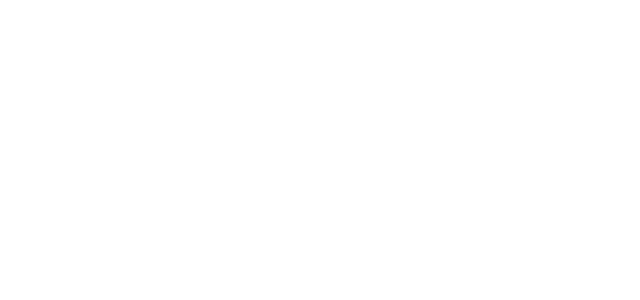
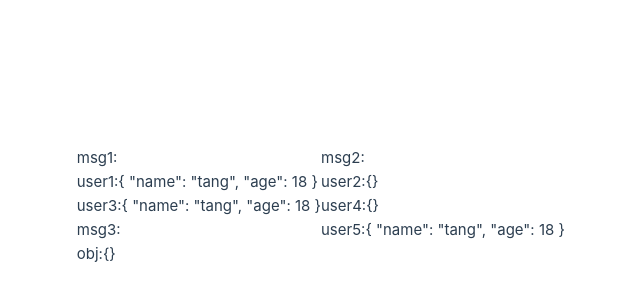
Before and after one commit to A189861A/vue3-vite-ts, a Vue app: page /CompositionApi in a window 1280 px wide. Before the commit this address had no page. Shown: the part 194-494 px from the top of the page, without its empty margins (319-959 px from the left). Built offline with nearby package versions, Linux system fonts and the light colour scheme.

Commit message:
【web】【issue_id=xxx】Composition Api 类型约束

```diff
--- a/src/router/index.ts
+++ b/src/router/index.ts
@@ -36,6 +36,11 @@
       path: '/DefineDirectiveView1',
       name: 'DefineDirectiveView1',
       component: () => import('../views/DefineDirectiveView1.vue')
+    },
+    {
+      path: '/CompositionApi',
+      name: 'CompositionApi',
+      component: () => import('../views/CompositionApi.vue')
     }
   ]
 })
--- /dev/null
+++ b/src/views/CompositionApi.vue
@@ -0,0 +1,37 @@
+<script setup lang="ts">
+import { ref, reactive, computed } from 'vue'
+
+type User = {
+    name: string
+    age: number
+}
+
+// ref
+const msg1 = ref('')  //  会默认约束成 string 类型，因为ts类型推导
+const msg2 = ref<string>('')  //  可以通过范型约束类型
+const user1 = ref<User>({ name: 'tang', age: 18 })  //  范型约束
+const user2 = ref({} as User)  // 类型断言
+
+// reactive
+const obj = reactive({})
+const user3 = reactive<User>({ name: 'tang', age: 18 })
+const user4 = reactive({} as User)
+
+// computed
+const msg3 = computed(() => msg1.value)
+const user5 = computed<User>(() => {
+    return { name: 'tang', age: 18 }
+})
+</script>
+
+<template>
+    <div>msg1:{{ msg1 }}</div>
+    <div>msg2:{{ msg2 }}</div>
+    <div>user1:{{ user1 }}</div>
+    <div>user2:{{ user2 }}</div>
+    <div>user3:{{ user3 }}</div>
+    <div>user4:{{ user4 }}</div>
+    <div>msg3:{{ msg3 }}</div>
+    <div>user5:{{ user5 }}</div>
+    <div>obj:{{ obj }}</div>
+</template>
```
